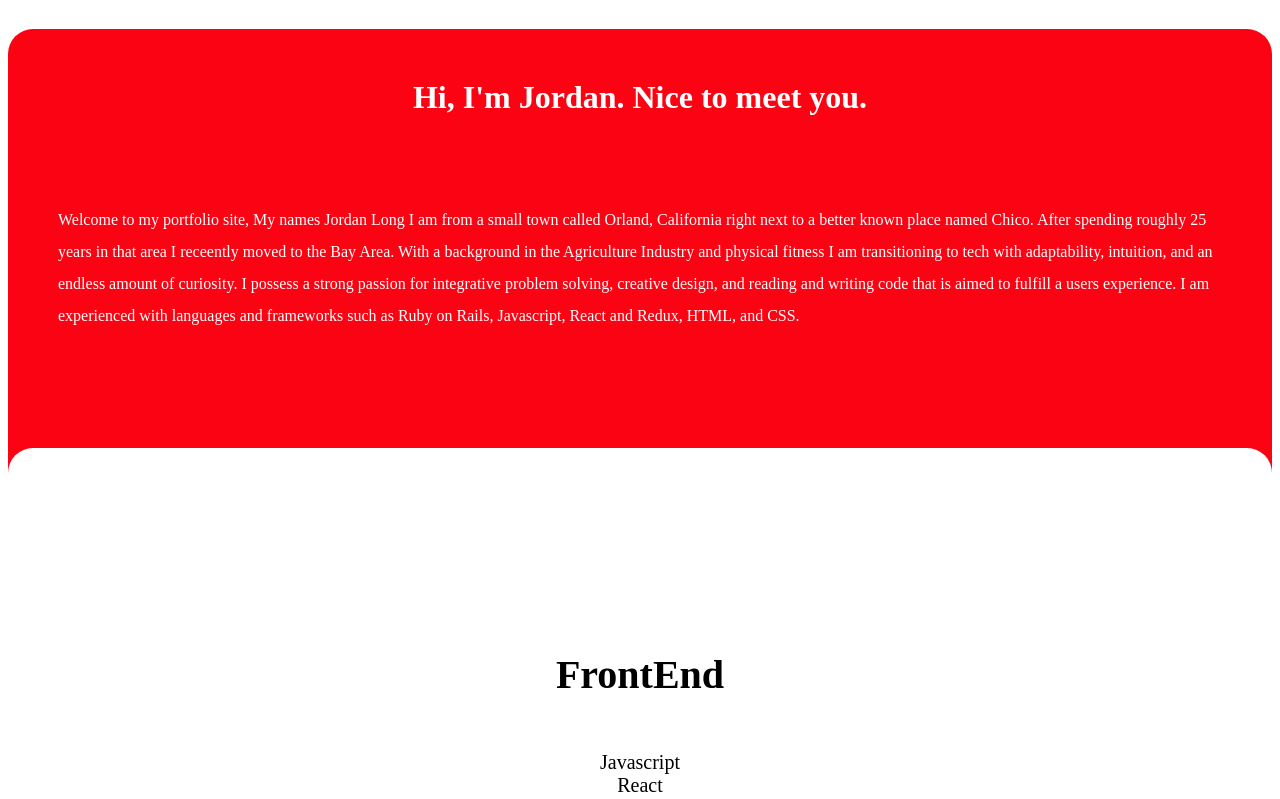
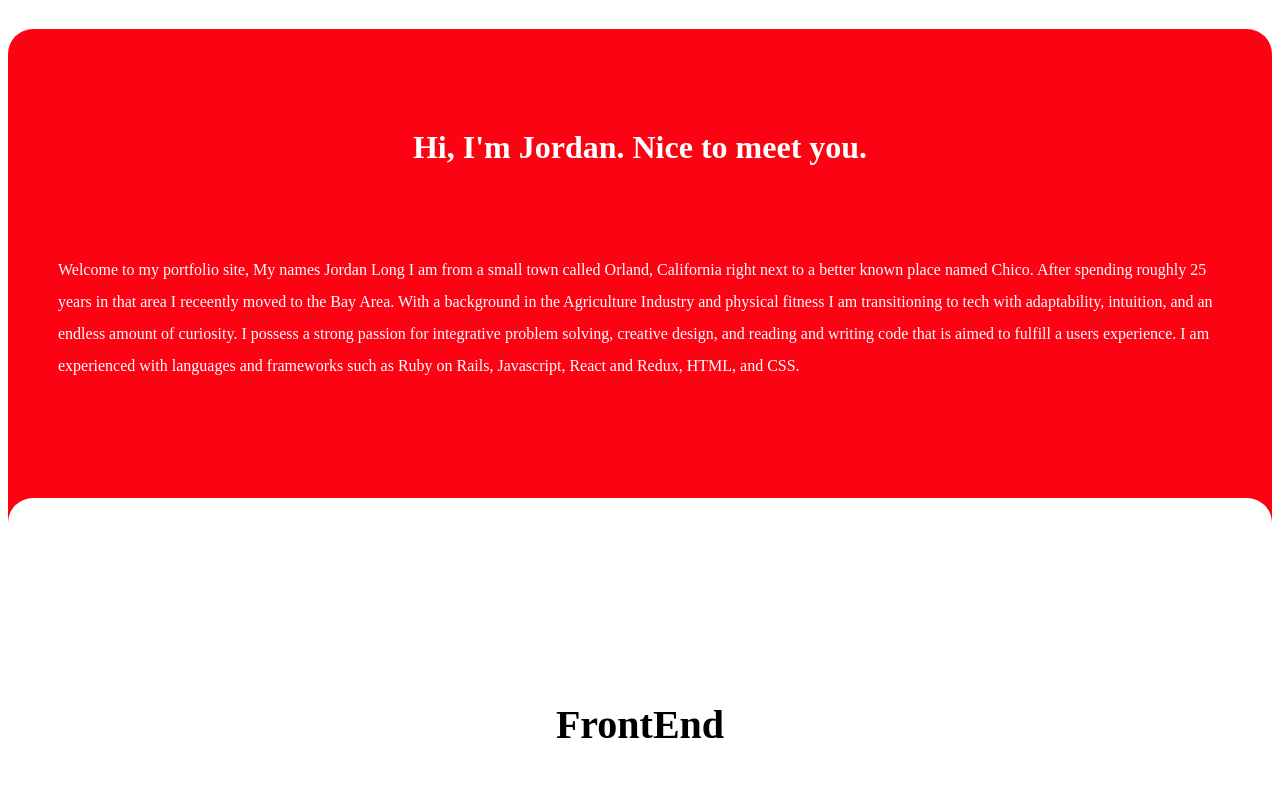
Before and after one commit to JordanLong1/my-portfolio, a React (Create React App) app: page /aboutme in a window 1280 px wide. Shown: the top 799 px of the page. Built offline with nearby package versions, Linux system fonts and the light colour scheme.

Commit message:
changing from pixels

```diff
--- a/src/Home.css
+++ b/src/Home.css
@@ -73,12 +73,12 @@
   background-color: #fc0313;
   height: 100%;
   width: 100%;
-  border-radius: 25px;
+  border-radius: 1.5625em;
 }
 
 .about-me-header {
 
-  padding-top: 50px;
+  padding-top: 3.125em;
   font-family: Michroma;
   font-weight: 900;
   text-align: center;
@@ -86,7 +86,7 @@
 }
 
 .bio {
-  padding: 50px;
+  padding: 3.125em;
   font-weight: 200;
   line-height: 2.0;
   color: white;
```
